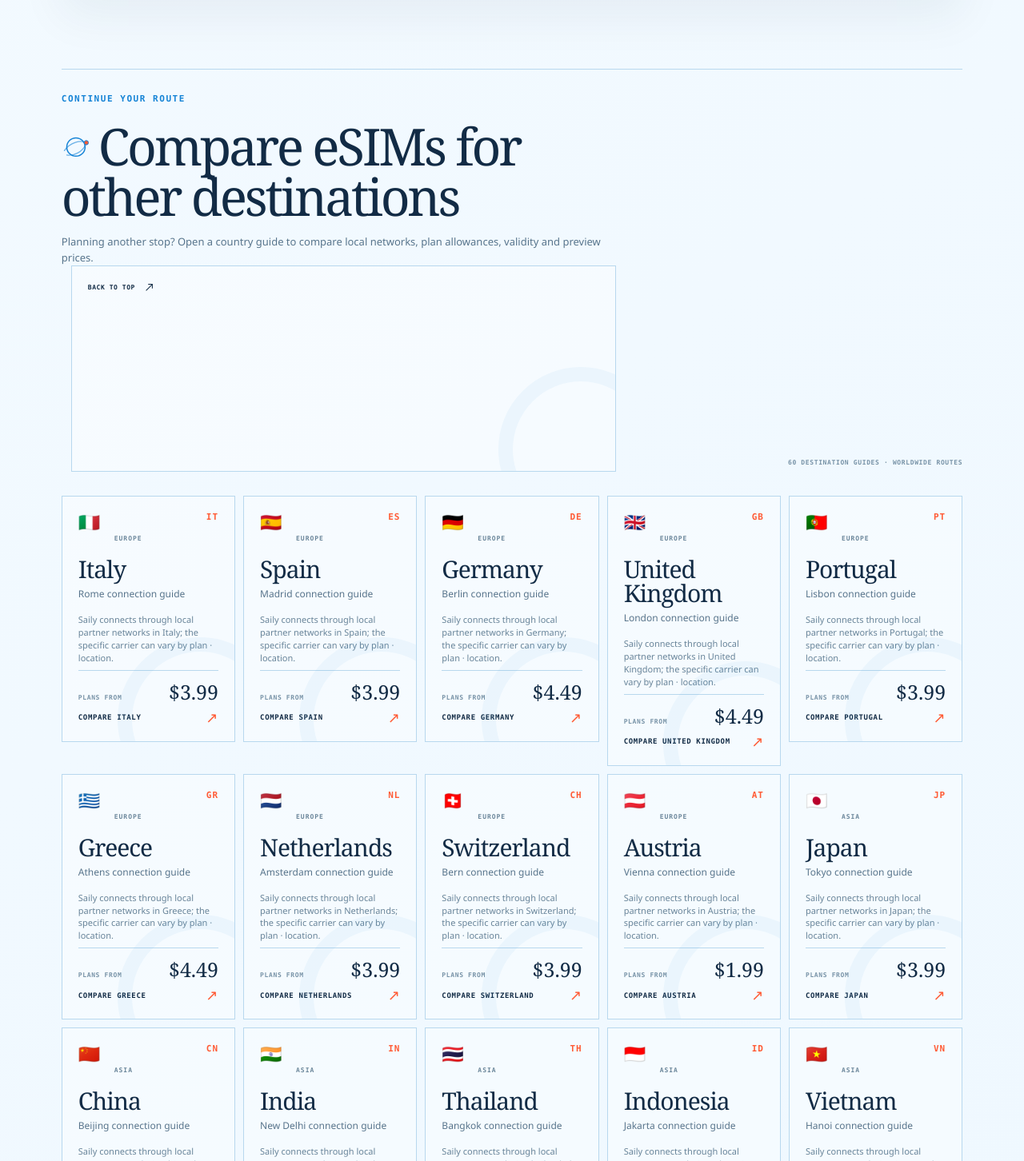
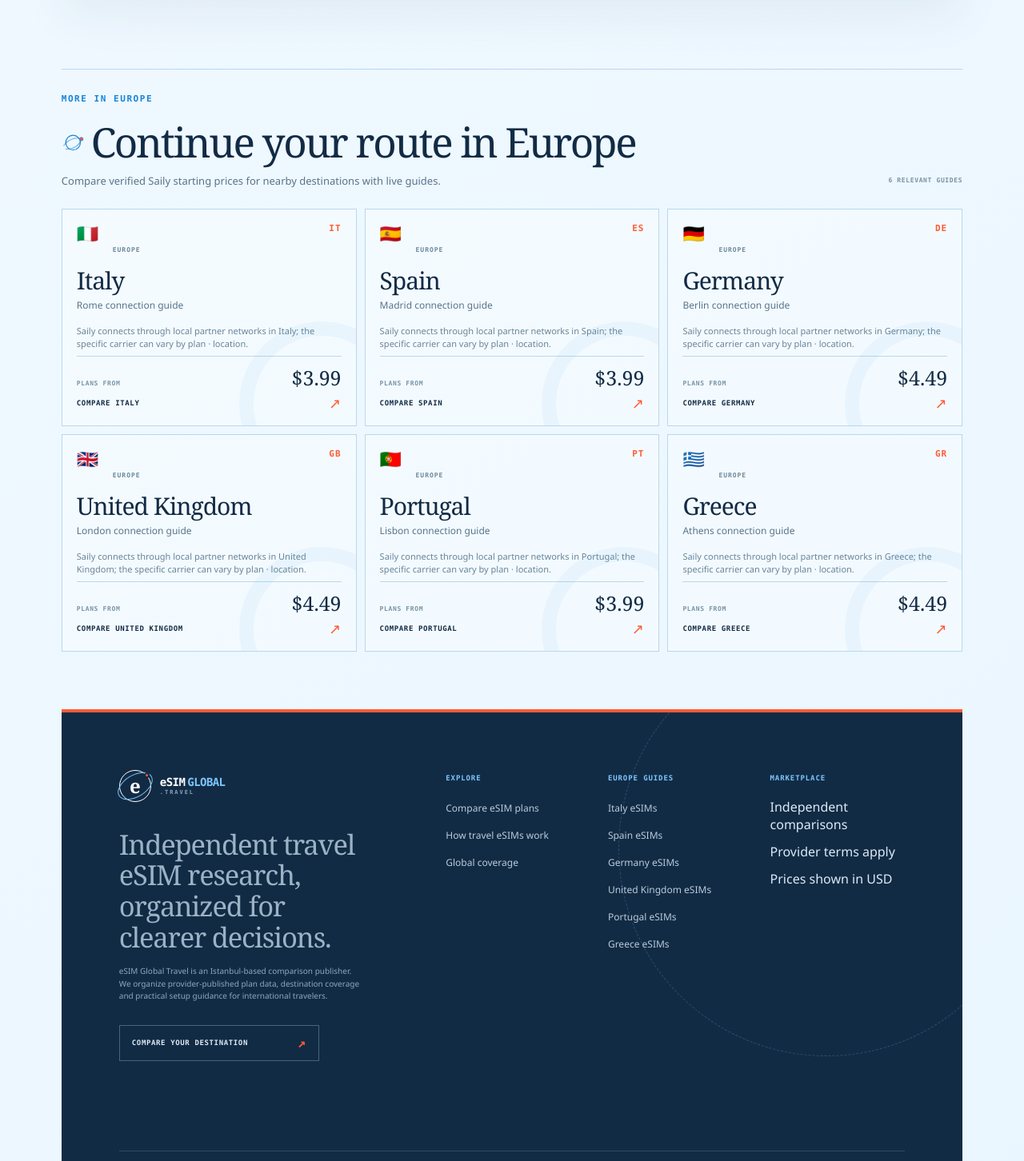
Before and after one commit to KTG1/esimglobal.travel, a Next.js app: page /france in a window 1280 px wide. Shown: the part 4238-5690 px from the top of the page at 80% size. Built offline with nearby package versions, Linux system fonts and the light colour scheme.

Commit message:
Make country navigation context-aware

```diff
--- a/app/RelatedCountryGuides.js
+++ b/app/RelatedCountryGuides.js
@@ -1,6 +1,6 @@
 import Link from "next/link";
 import { countryPages } from "./countryPages";
-import { HeadingReadMore, HeadingSignal } from "./EditorialHeading";
+import { HeadingSignal } from "./EditorialHeading";
 import { francePlans } from "./france/plans";
 
 const franceGuide = {
@@ -27,15 +27,17 @@ function operatorNames(text) {
     .replaceAll(", ", " · ");
 }
 
-export default function RelatedCountryGuides({ currentCountry }) {
-  const relatedGuides = countryGuides.filter((guide) => guide.name !== currentCountry);
+export default function RelatedCountryGuides({ currentCountry, currentRegion }) {
+  const relatedGuides = countryGuides
+    .filter((guide) => guide.name !== currentCountry && guide.region === currentRegion)
+    .slice(0, 6);
   const headingId = `${currentCountry.toLowerCase().replaceAll(" ", "-")}-related-guides-title`;
 
   return (
     <section className="relatedCountryGuides" id="related-destinations" aria-labelledby={headingId}>
       <header>
-        <div><p className="eyebrow">CONTINUE YOUR ROUTE</p><h2 id={headingId}><HeadingSignal />Compare eSIMs for other destinations</h2><HeadingReadMore href="#top" label="Back to top">Planning another stop? Open a country guide to compare local networks, plan allowances, validity and preview prices.</HeadingReadMore></div>
-        <span className="headingMetric">{relatedGuides.length} destination guides · worldwide routes</span>
+        <div><p className="eyebrow">MORE IN {currentRegion.toUpperCase()}</p><h2 id={headingId}><HeadingSignal />Continue your route in {currentRegion}</h2><p className="relatedCountryIntro">Compare verified Saily starting prices for nearby destinations with live guides.</p></div>
+        <span className="headingMetric">{relatedGuides.length} relevant guides</span>
       </header>
       <nav aria-label={`Other country eSIM guides from ${currentCountry}`}>
         <ul>
--- a/app/SiteChrome.js
+++ b/app/SiteChrome.js
@@ -1,4 +1,5 @@
 import { sitePath } from "./sitePath";
+import { countryPages } from "./countryPages";
 
 export function BrandLogo({ inverted = false }) {
   return (
@@ -49,17 +50,27 @@ export function CountryBreadcrumbs({ region, country }) {
   );
 }
 
-export function SiteFooter() {
+const footerDestinations = [
+  { slug: "france", name: "France", region: "Europe" },
+  ...Object.entries(countryPages).map(([slug, destination]) => ({ slug, name: destination.name, region: destination.region })),
+];
+
+export function SiteFooter({ region, country }) {
+  const contextualDestinations = region
+    ? footerDestinations.filter((item) => item.region === region && item.name !== country).slice(0, 6)
+    : footerDestinations.filter((item) => ["France", "Japan", "United States", "Australia", "Brazil", "South Africa"].includes(item.name));
+  const destinationTitle = region ? `${region} guides` : "Popular destinations";
   return (
     <footer className="siteFooter" id="about">
       <div className="footerLead">
         <a href={sitePath("/")} aria-label="eSIM Global Travel home"><BrandLogo inverted /></a>
-        <p>One clear view of the world’s travel eSIM options.</p>
+        <p>Independent travel eSIM research, organized for clearer decisions.</p>
+        <small className="footerCompanyDefinition">eSIM Global Travel is an Istanbul-based comparison publisher. We organize provider-published plan data, destination coverage and practical setup guidance for international travelers.</small>
         <a className="footerCta" href={sitePath("/#compare")}>Compare your destination <span aria-hidden="true">↗</span></a>
       </div>
       <div className="footerNav">
         <nav aria-labelledby="footer-explore-title"><h2 id="footer-explore-title">Explore</h2><ul><li><a href={sitePath("/#compare")}>Compare eSIM plans</a></li><li><a href={sitePath("/#how-it-works")}>How travel eSIMs work</a></li><li><a href={sitePath("/#compare")}>Global coverage</a></li></ul></nav>
-        <nav aria-labelledby="footer-countries-title"><h2 id="footer-countries-title">Popular countries</h2><ul><li><a href={sitePath("/france/")}>France eSIMs</a></li><li><a href={sitePath("/italy/")}>Italy eSIMs</a></li><li><a href={sitePath("/spain/")}>Spain eSIMs</a></li><li><a href={sitePath("/turkey/")}>Türkiye eSIMs</a></li><li><a href={sitePath("/japan/")}>Japan eSIMs</a></li><li><a href={sitePath("/united-states/")}>United States eSIMs</a></li></ul></nav>
+        <nav aria-labelledby="footer-countries-title"><h2 id="footer-countries-title">{destinationTitle}</h2><ul>{contextualDestinations.map((item) => <li key={item.slug}><a href={sitePath(`/${item.slug}/`)}>{item.name} eSIMs</a></li>)}</ul></nav>
         <section aria-labelledby="footer-marketplace-title"><h2 id="footer-marketplace-title">Marketplace</h2><ul><li>Independent comparisons</li><li>Provider terms apply</li><li>Prices shown in USD</li></ul></section>
       </div>
       <div className="footerBase"><span>© {new Date().getFullYear()} eSIM Global Travel</span><span>Compare before you connect.</span><span>Istanbul · Worldwide</span></div>
--- a/app/[country]/page.js
+++ b/app/[country]/page.js
@@ -96,9 +96,9 @@ export default async function CountryPage({ params }) {
         <header><div><p className="eyebrow">{destination.name.toUpperCase()} ESIM FAQ</p><h2 id={faqId}><HeadingSignal />Questions before you connect</h2><HeadingReadMore href="#related-destinations" label="More destinations">Check plan choice, setup, calls, hotspot use and regional coverage before purchasing.</HeadingReadMore></div><span>18 practical answers</span></header>
         <CountryFaqTabs country={destination.name} bestPlan={destination.plans[0]} networks={destination.networks} coverage={destination.coverage} plans={destination.plans} />
       </section>
-      <RelatedCountryGuides currentCountry={destination.name} />
+      <RelatedCountryGuides currentCountry={destination.name} currentRegion={destination.region} />
       </main>
-      <SiteFooter />
+      <SiteFooter region={destination.region} country={destination.name} />
     </div>
   );
 }
--- a/app/france/page.js
+++ b/app/france/page.js
@@ -76,9 +76,9 @@ export default function FrancePage() {
         </header>
         <CountryFaqTabs country="France" bestPlan={francePlans[0]} networks="Orange, SFR, Bouygues Telecom and Free Mobile operate nationwide networks." coverage="4G is widely available; 5G depends on location and the selected plan." plans={francePlans} />
       </section>
-      <RelatedCountryGuides currentCountry="France" />
+      <RelatedCountryGuides currentCountry="France" currentRegion="Europe" />
       </main>
-      <SiteFooter />
+      <SiteFooter region="Europe" country="France" />
     </div>
   );
 }
--- a/app/globals.css
+++ b/app/globals.css
@@ -272,6 +272,7 @@ h1 { max-width: 1050px; margin: 0; font: 400 clamp(56px, 8.2vw, 112px)/.91 Georg
 .siteFooter a { color: inherit; text-decoration: none; }
 .footerLead { position: relative; z-index: 1; }
 .footerLead > p { max-width: 360px; margin: 34px 0 28px; color: #9bb3c5; font: 400 clamp(22px, 2.7vw, 38px)/1.12 Georgia, serif; letter-spacing: -.035em; }
+.footerCompanyDefinition { display: block; max-width: 430px; margin: -12px 0 28px; color: #8fa8ba; font-size: 10px; line-height: 1.55; }
 .footerCta { display: inline-flex; align-items: center; justify-content: space-between; gap: 24px; min-width: 250px; padding: 13px 15px; border: 1px solid #47647a; font: 700 9px/1 "SFMono-Regular", Consolas, monospace; letter-spacing: .07em; text-transform: uppercase; }
 .footerCta:hover { border-color: var(--signal); }
 .footerCta span { color: var(--signal); font-size: 17px; }
@@ -445,12 +446,12 @@ h1 { max-width: 1050px; margin: 0; font: 400 clamp(56px, 8.2vw, 112px)/.91 Georg
 .franceFaq > header > span { color: #7893a7; font: 700 8px/1.2 "SFMono-Regular", Consolas, monospace; letter-spacing: .08em; text-transform: uppercase; }
 .franceFaq .headingReadMore { max-width: 720px; }
 .relatedCountryGuides { margin: 0 0 72px; padding-top: 30px; border-top: 1px solid var(--line); }
-.relatedCountryGuides > header { display: grid; grid-template-columns: minmax(0, 1.15fr) minmax(280px, .55fr); align-items: end; gap: clamp(36px, 8vw, 130px); margin-bottom: 30px; }
-.relatedCountryGuides h2 { max-width: 760px; margin: 0; font: 400 clamp(40px, 5vw, 66px)/.98 Georgia, serif; letter-spacing: -.05em; }
-.relatedCountryGuides .headingReadMore { max-width: 720px; }
-.relatedCountryGuides nav > ul { display: grid; grid-template-columns: repeat(auto-fit, minmax(210px, 1fr)); gap: 10px; margin: 0; padding: 0; list-style: none; }
+.relatedCountryGuides > header { display: grid; grid-template-columns: minmax(0, 1fr) auto; align-items: end; gap: 32px; margin-bottom: 24px; }
+.relatedCountryGuides h2 { max-width: 760px; margin: 0; font: 400 clamp(34px, 4vw, 54px)/1 Georgia, serif; letter-spacing: -.045em; }
+.relatedCountryIntro { max-width: 620px; margin: 14px 0 0; color: #58748b; font-size: 13px; line-height: 1.5; }
+.relatedCountryGuides nav > ul { display: grid; grid-template-columns: repeat(3, minmax(0, 1fr)); gap: 10px; margin: 0; padding: 0; list-style: none; }
 .relatedCountryGuides li { min-width: 0; }
-.relatedCountryGuides a { position: relative; display: grid; grid-template-columns: auto 1fr auto; grid-template-rows: auto auto auto 1fr auto auto; gap: 7px 11px; min-height: 258px; padding: 20px; overflow: hidden; color: var(--ink); text-decoration: none; background: rgba(255,255,255,.34); border: 1px solid var(--line); box-shadow: 0 10px 30px rgba(16, 48, 72, 0); transition: transform .24s ease, color .24s ease, background-color .24s ease, border-color .24s ease, box-shadow .24s ease; }
+.relatedCountryGuides a { position: relative; display: grid; grid-template-columns: auto 1fr auto; grid-template-rows: auto auto auto 1fr auto auto; gap: 7px 11px; min-height: 220px; padding: 18px; overflow: hidden; color: var(--ink); text-decoration: none; background: rgba(255,255,255,.34); border: 1px solid var(--line); box-shadow: 0 10px 30px rgba(16, 48, 72, 0); transition: transform .24s ease, color .24s ease, background-color .24s ease, border-color .24s ease, box-shadow .24s ease; }
 .relatedCountryGuides a::before { content: ""; position: absolute; inset: 0 0 auto; height: 4px; background: var(--signal); transform: scaleX(0); transform-origin: left; transition: transform .24s ease; }
 .relatedCountryGuides a::after { content: ""; position: absolute; right: -60px; bottom: -76px; width: 170px; height: 170px; border: 18px solid rgba(35,137,216,.055); border-radius: 50%; pointer-events: none; }
 .relatedCountryFlag { grid-column: 1; width: 34px; font-size: 22px; line-height: 1; }
@@ -637,7 +638,7 @@ h1 { max-width: 1050px; margin: 0; font: 400 clamp(56px, 8.2vw, 112px)/.91 Georg
   .relatedCountryGuides nav > ul { display: flex; gap: 10px; overflow-x: auto; padding: 4px 10px 24px; scroll-padding-inline: 10px; scroll-snap-type: x proximity; scrollbar-width: none; }
   .relatedCountryGuides nav > ul::-webkit-scrollbar { display: none; }
   .relatedCountryGuides li { flex: 0 0 min(76vw, 270px); scroll-snap-align: start; }
-  .relatedCountryGuides a { min-height: 246px; }
+  .relatedCountryGuides a { min-height: 220px; }
   .faqTabs { overflow-x: auto; grid-template-columns: repeat(3, minmax(190px, 1fr)); scrollbar-width: none; }
   .faqTabs button { padding: 15px 14px; }
   .faqPanel > header { align-items: flex-start; flex-direction: column; gap: 4px; }
```
